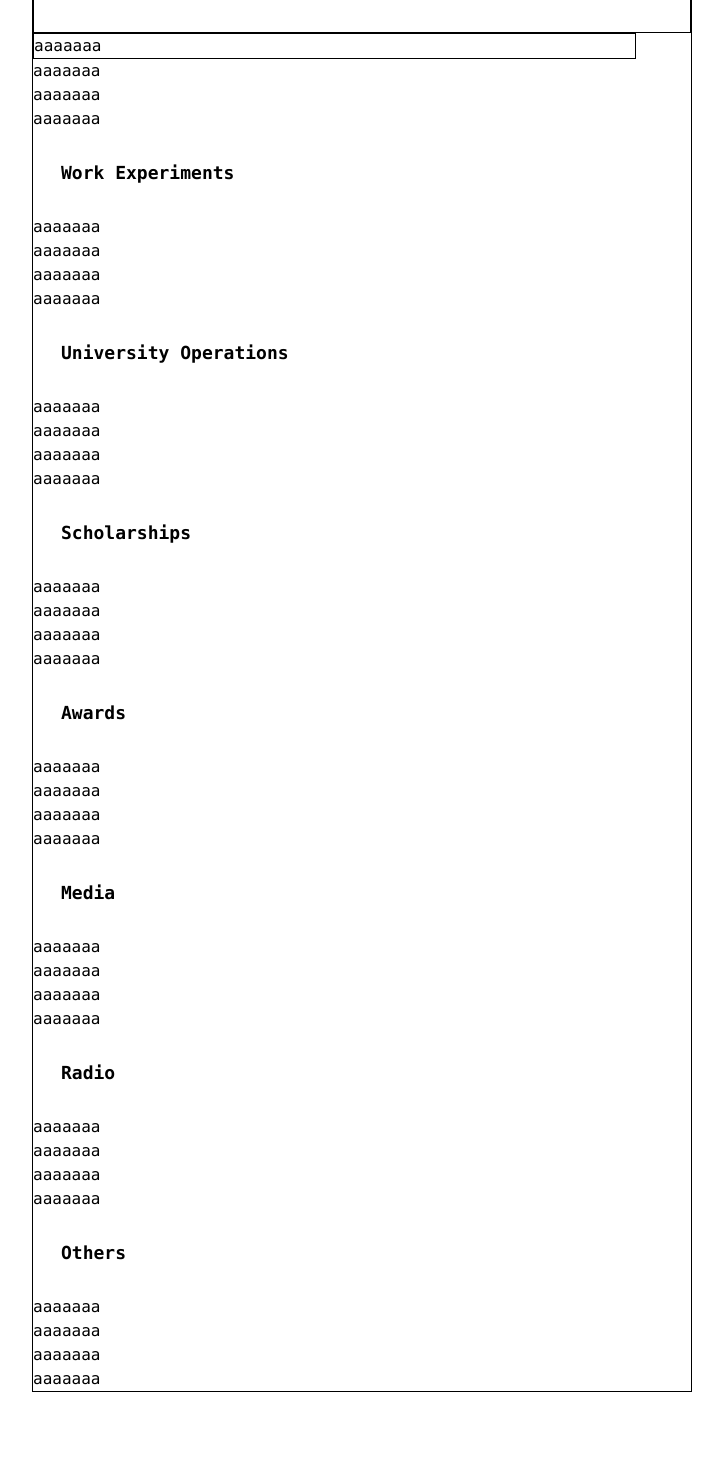
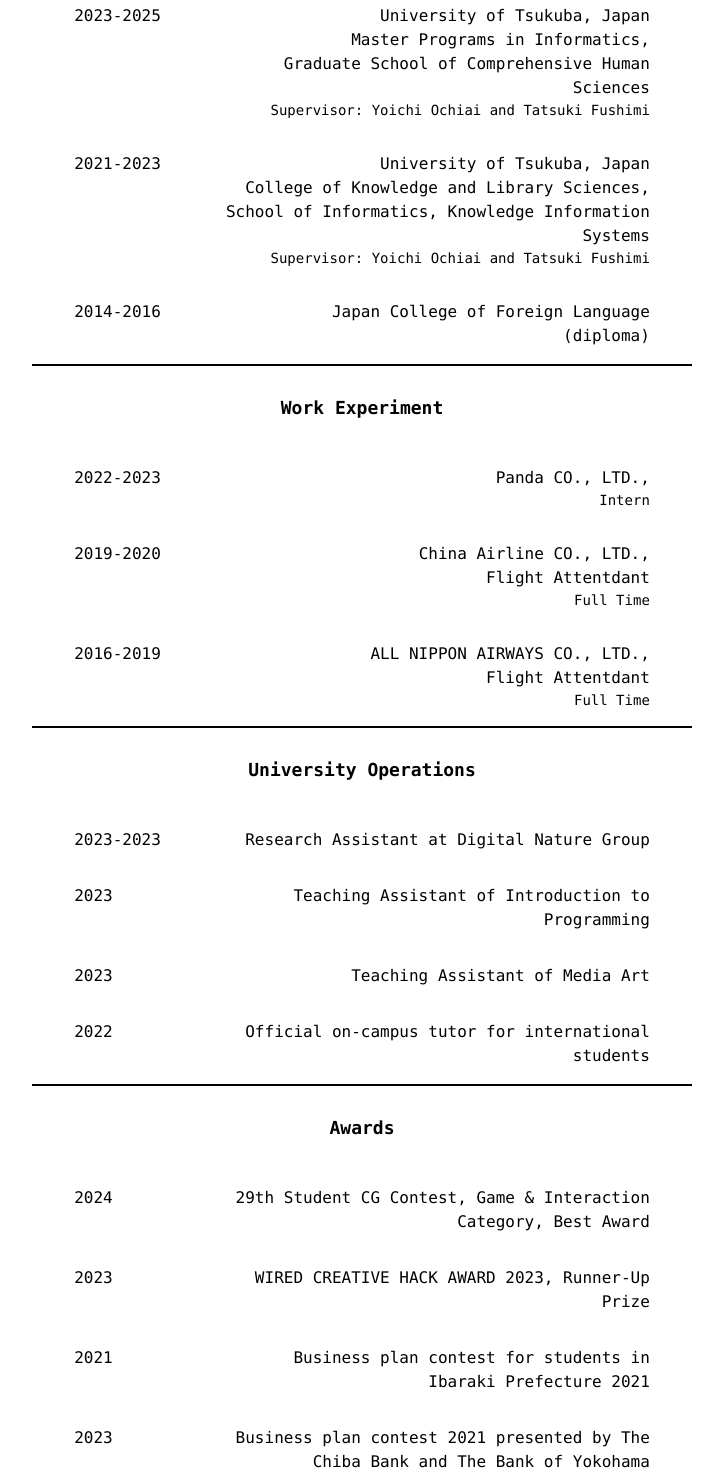
Before and after one commit to angeleru1128/my_website, a Next.js app: page /about in a window 1280 px wide. Shown: the part 520-1990 px from the top of the page, without its empty margins (278-1001 px from the left). Before the commit the page ends 1952 px from the top, so only its background shows below. Built offline with nearby package versions, Linux system fonts and the light colour scheme.

Commit message:
遷移先の情報を追加

```diff
--- a/pages/about.tsx
+++ b/pages/about.tsx
@@ -25,121 +25,257 @@ const About = () => {
       priority
     />
 
-    <div className="font-mono text-2xl lg:w-3/4 mx-auto border border-solid border-black">
-  <div className="p-7 text-center">
-        <p className="text-lg font-bold">Ayaka Tsutsui | 筒井 彩華 </p>
+    <div className="font-mono text-2xl lg:w-3/4 mx-auto">
+      <div className="p-1 text-center">
+        <p className="text-2lg font-bold">Ayaka Tsutsui | 筒井 彩華 </p>
         <p className="text-sm font-bold">University of Tsukuba, Digital Nature Group</p>
         <p className="text-sm font-bold">ayakatsutsui1128@digitalnature.slis.tsukuba.ac.jp</p>
       </div>
 
       <div className="flex justify-center font-mono text-sm m1">
       <div className="space-x-5">
-        <Link href="/about">Google Scholar</Link>
-        <Link href="/about">Github</Link>
-        <Link href="/publication">X</Link>
+        <a href="https://scholar.google.co.jp/citations?hl=ja&user=X8KCWFUAAAAJ&view_op=list_works&sortby=title" target="_blank" rel="noopener noreferrer">Google Scholar</a>
+        <a href="https://github.com/angeleru1128" target="_blank" rel="noopener noreferrer">Github</a>
+        <a href="https://www.linkedin.com/in/ayaka-tsutsui-a34637187/?originalSubdomain=jp" target="_blank" rel="noopener noreferrer">LinkedIn</a>
+        <a href="https://twitter.com/angel_eru1128" target="_blank" rel="noopener noreferrer">X</a>
         <a href="https://note.com/ayakatsutsuidesu/" target="_blank" rel="noopener noreferrer">Blog</a>
       </div>
     </div>
 
+    {/* Educations */}
+    <div className="h-0.5 bg-black"></div>
 
-    <div className="flex justify-center p-7 border border-solid border-black">
+    <div className="flex justify-center p-7">
         <p className="text-lg font-bold">Educations</p>
+    </div>
+
+    <div className="flex justify-center items-center p-4">
+      <div className="flex lg:w-11/12">
+        <div className="w-1/4 p-0">
+          <p className="text-base">2023-2025</p>
+        </div>
+        <div className="w-3/4">
+          <p className="text-base text-right">University of Tsukuba, Japan</p>
+          <p className="text-base text-right">Master Programs in Informatics,</p>
+          <p className="text-base text-right">Graduate School of Comprehensive Human Sciences</p>
+          <p className="text-sm text-right">Supervisor: Yoichi Ochiai and Tatsuki Fushimi</p>
+        </div>
       </div>
-      <div className="flex flex-col lg:flex-row items-start">
-        <div className="lg:w-11/12 p-0　">
-          <p className="text-base border border-solid border-black"> aaaaaaa</p>
-          <p className="text-base"> aaaaaaa</p>
-          <p className="text-base"> aaaaaaa</p>
-          <p className="text-base"> aaaaaaa</p>
+    </div>
+
+    <div className="flex justify-center items-center p-4 ">
+      <div className="flex lg:w-11/12 ">
+        <div className="w-1/4 p-0">
+          <p className="text-base">2021-2023</p>
+        </div>
+        <div className="w-3/4 ">
+          <p className="text-base text-right">University of Tsukuba, Japan</p>
+          <p className="text-base text-right">College of Knowledge and Library Sciences,</p>
+          <p className="text-base text-right">School of Informatics, Knowledge Information Systems</p>
+          <p className="text-sm text-right">Supervisor: Yoichi Ochiai and Tatsuki Fushimi</p>
+        </div>
+      </div>
+    </div>
+
+    <div className="flex justify-center items-center p-4">
+      <div className="flex lg:w-11/12 ">
+        <div className="w-1/4 p-0">
+          <p className="text-base">2014-2016</p>
+        </div>
+        <div className="w-3/4 ">
+          <p className="text-base text-right">Japan College of Foreign Language</p>
+          <p className="text-base text-right">(diploma)</p>
+        </div>
+      </div>
+    </div>
+
+    <div className="h-0.5 bg-black"></div>
+
+{/* work experiment */}
+<div className="flex justify-center p-7">
+  <p className="text-lg font-bold">Work Experiment</p>
+</div>
+
+<div className="flex justify-center items-center p-4">
+      <div className="flex lg:w-11/12">
+        <div className="w-1/4 p-0">
+          <p className="text-base">2022-2023</p>
+        </div>
+        <div className="w-3/4">
+          <p className="text-base text-right">Panda CO., LTD.,</p>
+          <p className="text-sm text-right">Intern</p>
+        </div>
+      </div>
+</div>
+
+<div className="flex justify-center items-center p-4">
+      <div className="flex lg:w-11/12">
+        <div className="w-1/4 p-0">
+          <p className="text-base">2019-2020</p>
+        </div>
+        <div className="w-3/4">
+          <p className="text-base text-right">China Airline CO., LTD.,</p>
+          <p className="text-base text-right">Flight Attentdant</p>
+          <p className="text-sm text-right">Full Time</p>
+        </div>
+      </div>
+</div>
+
+<div className="flex justify-center items-center p-4">
+      <div className="flex lg:w-11/12">
+        <div className="w-1/4 p-0">
+          <p className="text-base">2016-2019</p>
+        </div>
+        <div className="w-3/4">
+          <p className="text-base text-right">ALL NIPPON AIRWAYS CO., LTD.,</p>
+          <p className="text-base text-right">Flight Attentdant</p>
+          <p className="text-sm text-right">Full Time</p>
+        </div>
+      </div>
+</div>
+
+<div className="h-0.5 bg-black"></div>
+
+{/* University Operations */}
+      <div className="flex justify-center p-7">
+        <p className="text-lg font-bold">University Operations</p>
+      </div>
+
+      <div className="flex justify-center items-center p-4">
+        <div className="flex lg:w-11/12">
+          <div className="w-1/4 p-0">
+            <p className="text-base">2023-2023</p>
+          </div>
+          <div className="w-3/4">
+            <p className="text-base text-right">Research Assistant at Digital Nature Group</p>
+          </div>
+        </div>
+      </div>
+
+      <div className="flex justify-center items-center p-4">
+        <div className="flex lg:w-11/12">
+          <div className="w-1/4 p-0">
+            <p className="text-base">2023</p>
+          </div>
+          <div className="w-3/4">
+            <p className="text-base text-right">Teaching Assistant of Introduction to Programming</p>
+          </div>
+        </div>
+      </div>
+
+      <div className="flex justify-center items-center p-4">
+        <div className="flex lg:w-11/12">
+          <div className="w-1/4 p-0">
+            <p className="text-base">2023</p>
+          </div>
+          <div className="w-3/4">
+            <p className="text-base text-right">Teaching Assistant of Media Art</p>
+          </div>
+        </div>
+      </div>
+
+      <div className="flex justify-center items-center p-4">
+        <div className="flex lg:w-11/12">
+          <div className="w-1/4 p-0">
+            <p className="text-base">2022</p>
+          </div>
+          <div className="w-3/4">
+            <p className="text-base text-right">Official on-campus tutor for international students</p>
+          </div>
         </div>
       </div>
 
 
-      <div className="p-7 ">
-        <p className="text-lg font-bold">Work Experiments</p>
+<div className="h-0.5 bg-black"></div>
+
+{/* Awards */}
+      <div className="flex justify-center p-7 ">
+        <p className="text-lg font-bold">Awards</p>
       </div>
-      <div className="flex flex-col lg:flex-row items-start">
-        <div className="lg:w-11/12 p-0">
-          <p className="text-base"> aaaaaaa</p>
-          <p className="text-base"> aaaaaaa</p>
-          <p className="text-base"> aaaaaaa</p>
-          <p className="text-base"> aaaaaaa</p>
+
+
+      <div className="flex justify-center items-center p-4">
+        <div className="flex lg:w-11/12">
+          <div className="w-1/4 p-0">
+            <p className="text-base">2024</p>
+          </div>
+          <div className="w-3/4">
+            <p className="text-base text-right">29th Student CG Contest, Game & Interaction Category, Best Award</p>
+          </div>
+        </div>
+      </div>
+
+      <div className="flex justify-center items-center p-4">
+        <div className="flex lg:w-11/12">
+          <div className="w-1/4 p-0">
+            <p className="text-base">2023</p>
+          </div>
+          <div className="w-3/4">
+            <p className="text-base text-right">WIRED CREATIVE HACK AWARD 2023, Runner-Up Prize</p>
+          </div>
+        </div>
+      </div>
+
+      <div className="flex justify-center items-center p-4">
+        <div className="flex lg:w-11/12">
+          <div className="w-1/4 p-0">
+            <p className="text-base">2021</p>
+          </div>
+          <div className="w-3/4">
+            <p className="text-base text-right">Business plan contest for students in Ibaraki Prefecture 2021</p>
+          </div>
+        </div>
+      </div>
+
+      <div className="flex justify-center items-center p-4">
+        <div className="flex lg:w-11/12">
+          <div className="w-1/4 p-0">
+            <p className="text-base">2023</p>
+          </div>
+          <div className="w-3/4">
+            <p className="text-base text-right">Business plan contest 2021 presented by The Chiba Bank and The Bank of Yokohama</p>
+          </div>
         </div>
       </div>
 
 
 
-      <div className="p-7 ">
-        <p className="text-lg font-bold">University Operations</p>
+      <div className="h-0.5 bg-black"></div>
+
+{/* radio */}
+      <div className="flex justify-center p-7">
+        <p className="text-lg font-bold">Radio</p>
       </div>
-      <div className="flex flex-col lg:flex-row items-start">
-        <div className="lg:w-11/12 p-0">
-          <p className="text-base"> aaaaaaa</p>
-          <p className="text-base"> aaaaaaa</p>
-          <p className="text-base"> aaaaaaa</p>
-          <p className="text-base"> aaaaaaa</p>
+
+      <div className="flex justify-center items-center p-4">
+        <div className="flex lg:w-11/12">
+          <div className="w-1/4 p-0">
+            <p className="text-base">2022</p>
+          </div>
+          <div className="w-3/4">
+            <p className="text-base text-right">UTURES 落合陽一　RADIO PIXIE DUST</p>
+            <p className="text-right">
+              <a href="https://audee.jp/voice/show/42708" target="_blank" rel="noopener noreferrer" className="text-sm">link</a>
+            </p>
+          </div>
         </div>
       </div>
 
-      <div className="p-7 ">
-        <p className="text-lg font-bold">Scholarships</p>
+      <div className="h-0.5 bg-black"></div>
+
+      <div className="flex justify-center p-7">
+        <p className="text-lg font-bold">Others</p>
       </div>
-      <div className="flex flex-col lg:flex-row items-start">
+      <div className="flex justify-center p-7 ">
         <div className="lg:w-11/12 p-0">
-          <p className="text-base"> aaaaaaa</p>
-          <p className="text-base"> aaaaaaa</p>
-          <p className="text-base"> aaaaaaa</p>
-          <p className="text-base"> aaaaaaa</p>
+        {/* <p className="text-base border border-solid border-black"></p> */}
         </div>
       </div>
 
-      <div className="p-7 ">
-        <p className="text-lg font-bold">Awards</p>
-      </div>
-      <div className="flex flex-col lg:flex-row items-start">
-        <div className="lg:w-11/12 p-0">
-          <p className="text-base"> aaaaaaa</p>
-          <p className="text-base"> aaaaaaa</p>
-          <p className="text-base"> aaaaaaa</p>
-          <p className="text-base"> aaaaaaa</p>
-        </div>
-      </div>
 
-      <div className="p-7 ">
-        <p className="text-lg font-bold">Media</p>
-      </div>
-      <div className="flex flex-col lg:flex-row items-start">
-        <div className="lg:w-11/12 p-0">
-          <p className="text-base"> aaaaaaa</p>
-          <p className="text-base"> aaaaaaa</p>
-          <p className="text-base"> aaaaaaa</p>
-          <p className="text-base"> aaaaaaa</p>
-        </div>
-      </div>
 
-      <div className="p-7 ">
-        <p className="text-lg font-bold">Radio</p>
-      </div>
-      <div className="flex flex-col lg:flex-row items-start">
-        <div className="lg:w-11/12 p-0">
-          <p className="text-base"> aaaaaaa</p>
-          <p className="text-base"> aaaaaaa</p>
-          <p className="text-base"> aaaaaaa</p>
-          <p className="text-base"> aaaaaaa</p>
-        </div>
-      </div>
 
-      <div className="p-7 ">
-        <p className="text-lg font-bold">Others</p>
-      </div>
-      <div className="flex flex-col lg:flex-row items-start">
-        <div className="lg:w-11/12 p-0">
-          <p className="text-base"> aaaaaaa</p>
-          <p className="text-base"> aaaaaaa</p>
-          <p className="text-base"> aaaaaaa</p>
-          <p className="text-base"> aaaaaaa</p>
-        </div>
-      </div>
+
 
     </div>
 
--- a/pages/publication.tsx
+++ b/pages/publication.tsx
@@ -5,128 +5,29 @@ import "./globals.css";
 
 const Publication = () => {
   return (
-    <main className="flex min-h-screen flex-col items-center justify-between lg:w-3/4 p-10 mx-auto">
+  <main className="flex min-h-screen flex-col items-center  lg:w-3/4 p-10 mx-auto">
   {/* バー */}
   <div className="flex justify-end font-mono text-base lg:w-3/4">
     <div className="space-x-5 p-5">
       <Link href="/about">Home</Link>
       <Link href="/about">About</Link>
       <a href="/document/AyakaTsutsui_Resume .pdf">CV</a>
-        <a href="https://note.com/ayakatsutsuidesu/" target="_blank" rel="noopener noreferrer">Blog</a>
-      </div>
-    </div>
-    {/* 名前 */}
-    <div className="justify-start font-mono text-2xl lg:w-3/4">
-      <div className="space-x-9">
-        <p>Ayaka Tsutsui</p>
     </div>
   </div>
 
-    {/* パブリッシュ */}
-    <div className="font-mono text-2xl lg:w-3/4 mx-auto ">
-      <div className="p-7 ">
-        <p className="text-lg font-bold">Conference Papers  Peer-reviewed </p>
-      </div>
-      <div className="flex flex-col lg:flex-row items-start">
-        <div className="lg:w-11/12 p-0">
-          <p className="text-base"> aaaaaaa</p>
-          <p className="text-base"> aaaaaaa</p>
-          <p className="text-base"> aaaaaaa</p>
-          <p className="text-base"> aaaaaaa</p>
-        </div>
+    <div className="">
+        <p className="text-lg font-bold">Demos  Peer-reviewed</p>
     </div>
 
-      <div className="p-7 ">
-        <p className="text-lg font-bold">Demos  Peer-reviewed </p>
-      </div>
-      <div className="flex flex-col lg:flex-row items-start">
-        <div className="lg:w-11/12 p-0">
-          <p className="text-base"> aaaaaaa</p>
-          <p className="text-base"> aaaaaaa</p>
-          <p className="text-base"> aaaaaaa</p>
-          <p className="text-base"> aaaaaaa</p>
-        </div>
+<div className="flex justify-end font-mono text-base p-3">
+  <p className="text-base">[1] Kengo Tanaka, Tatsuki Fushimi, Ayaka Tsutsui , and Yoichi Ochiai. “Text to Haptics: Method and
+  Case Studies of Designing Tactile Graphics for Inclusive Tactile Picture Books by Digital Fabrication and
+  Generative AI”, In Special Interest Group on Computer Graphics and Interactive Techniques Conference
+  Labs (SIGGRAPH ’23 Labs), August 06–10, 2023, Los Angeles, CA, USA. ACM, New York, NY, USA 2
+  Pages. https://doi.org/10.1145/3588029.3595471</p>
 </div>
 
-      <div className="p-7 ">
-        <p className="text-lg font-bold">Video Showcase  Peer-reviewed</p>
-      </div>
-      <div className="flex flex-col lg:flex-row items-start">
-        <div className="lg:w-11/12 p-0">
-          <p className="text-base"> aaaaaaa</p>
-          <p className="text-base"> aaaaaaa</p>
-          <p className="text-base"> aaaaaaa</p>
-          <p className="text-base"> aaaaaaa</p>
-        </div>
-      </div>
-
-      <div className="p-7 ">
-        <p className="text-lg font-bold">Conference Papers  Peer-reviewed </p>
-      </div>
-      <div className="flex flex-col lg:flex-row items-start">
-        <div className="lg:w-11/12 p-0">
-          <p className="text-base"> aaaaaaa</p>
-          <p className="text-base"> aaaaaaa</p>
-          <p className="text-base"> aaaaaaa</p>
-          <p className="text-base"> aaaaaaa</p>
-        </div>
-      </div>
-
-      <div className="p-7 ">
-        <p className="text-lg font-bold">Invited</p>
-      </div>
-      <div className="flex flex-col lg:flex-row items-start">
-        <div className="lg:w-11/12 p-0">
-          <p className="text-base"> aaaaaaa</p>
-          <p className="text-base"> aaaaaaa</p>
-          <p className="text-base"> aaaaaaa</p>
-          <p className="text-base"> aaaaaaa</p>
-        </div>
-      </div>
-
-      <div className="p-7 ">
-        <p className="text-lg font-bold">Awards</p>
-      </div>
-      <div className="flex flex-col lg:flex-row items-start">
-        <div className="lg:w-11/12 p-0">
-          <p className="text-base"> aaaaaaa</p>
-          <p className="text-base"> aaaaaaa</p>
-          <p className="text-base"> aaaaaaa</p>
-          <p className="text-base"> aaaaaaa</p>
-        </div>
-      </div>
-
-      <div className="p-7 ">
-        <p className="text-lg font-bold">Grants</p>
-      </div>
-      <div className="flex flex-col lg:flex-row items-start">
-        <div className="lg:w-11/12 p-0">
-          <p className="text-base"> aaaaaaa</p>
-          <p className="text-base"> aaaaaaa</p>
-          <p className="text-base"> aaaaaaa</p>
-          <p className="text-base"> aaaaaaa</p>
-        </div>
-      </div>
-
-      <div className="p-7 ">
-        <p className="text-lg font-bold">Patents</p>
-      </div>
-      <div className="flex flex-col lg:flex-row items-start">
-        <div className="lg:w-11/12 p-0">
-          <p className="text-base"> aaaaaaa</p>
-          <p className="text-base"> aaaaaaa</p>
-          <p className="text-base"> aaaaaaa</p>
-          <p className="text-base"> aaaaaaa</p>
-        </div>
-      </div>
-
-    </div>
-
-
-
-
 </main>
-
 );
 }
 
```
Also changed, not shown: src/app/page.tsx (+14 -14 lines), 1 other file (tests, documents, lock files or other folders). Lines whose indentation alone changed are shown as unchanged.
